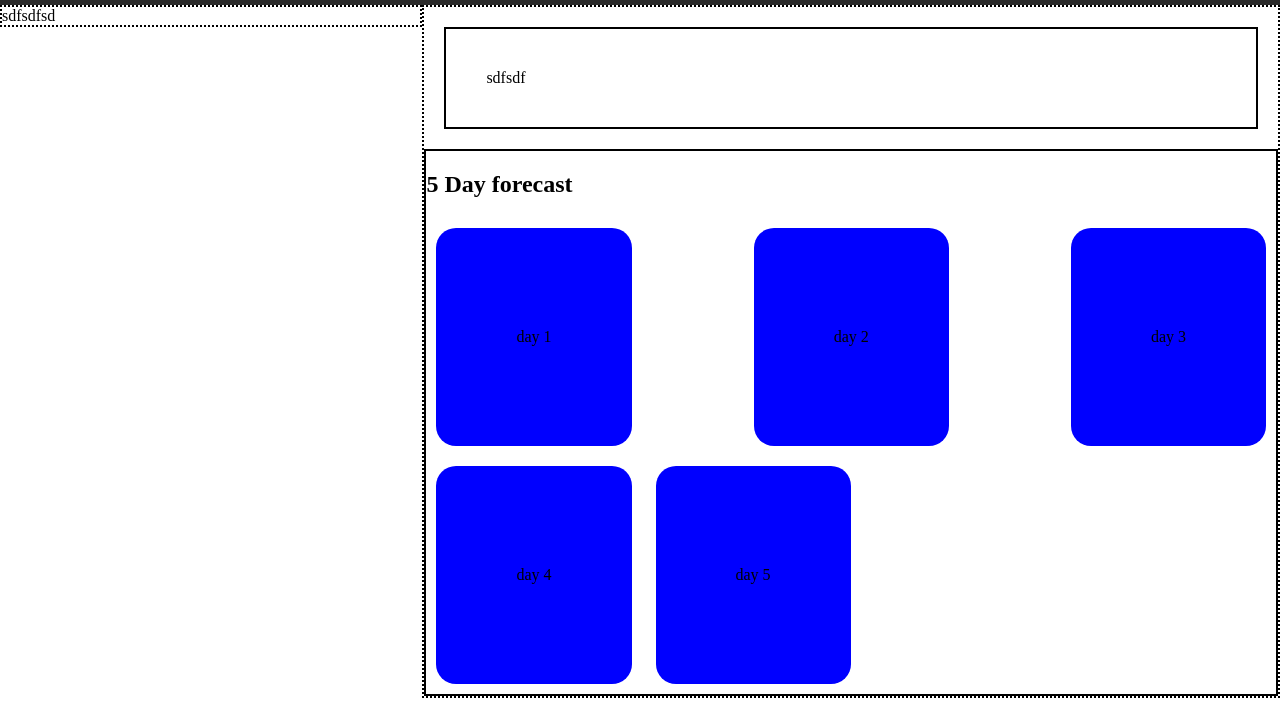
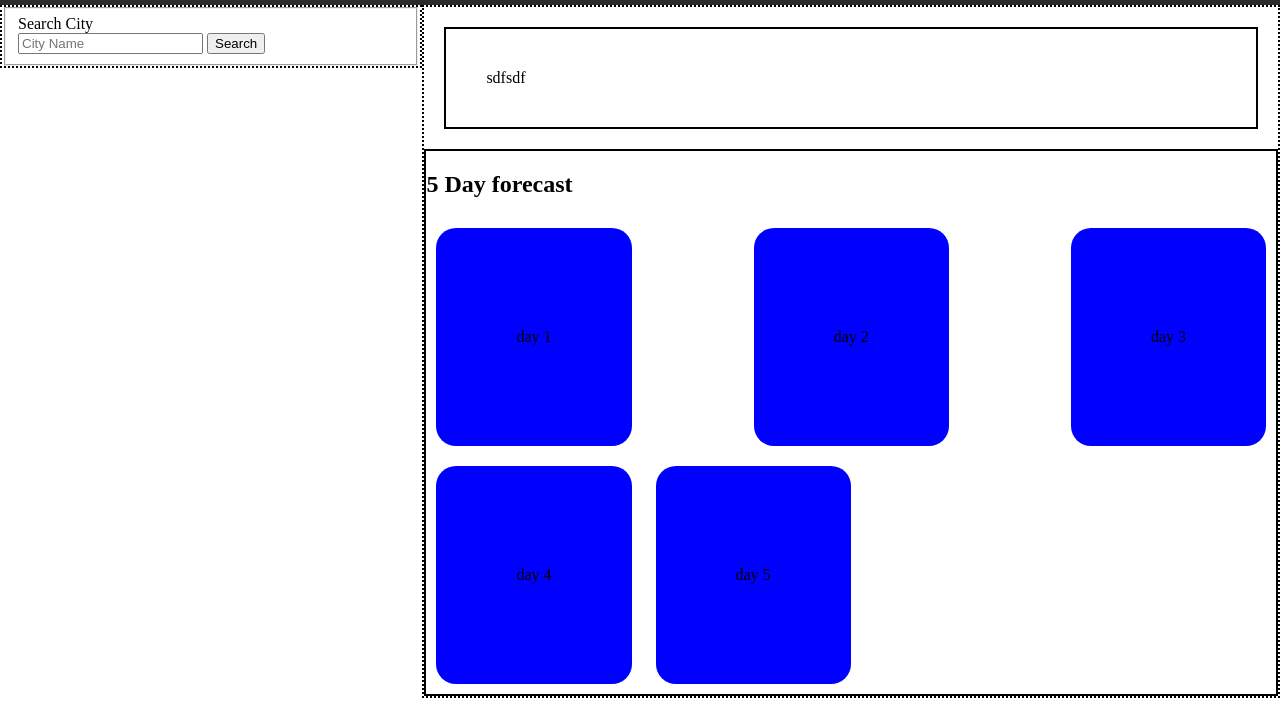
Before and after one commit to Jermayy/WeatherDashboard, a plain HTML site: page index.html in a window 1280 px wide. Shown: the part 93-800 px from the top of the page. Drawn offline with Linux system fonts and the light colour scheme.

Commit message:
added search field and submit button

```diff
--- a/index.html
+++ b/index.html
@@ -13,7 +13,16 @@
         <h1>Weather Dashboard</h1>
     </div>
     <container class="row">
-        <div class="searchColumn column">sdfsdfsd</div>
+        <div class="searchColumn column">
+            <form>
+                <fieldset>
+                    <label for="searchCity">Search City</label><br>
+                    <input type="text" id="searchCity" name="searchCity" placeholder="City Name">
+                    <button id="submitBtn" class="button">Search</button>
+                </fieldset>
+
+            </form>
+        </div>
         <div class="content column">
             <div class="currentWeather">sdfsdf</div>
 
```
